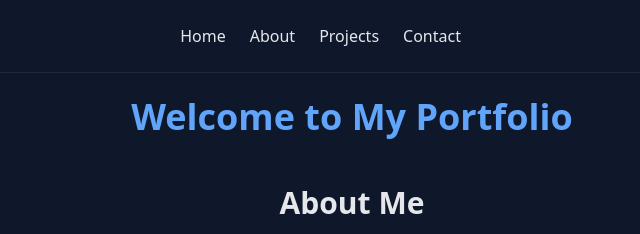
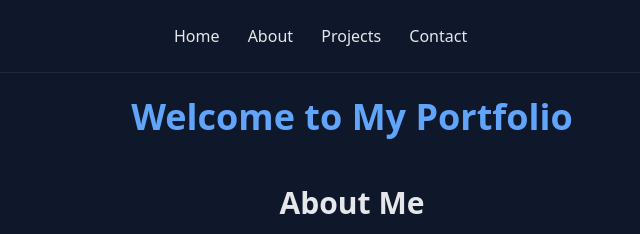
Before and after one commit to yummyhere/my-portfolio, a plain HTML site: page index.html in a window 1280 px wide. Shown: the top 234 px of the page, 288-928 px from the left. Drawn offline with nearby package versions, Linux system fonts and the light colour scheme.

Commit message:
Refactor header layout and navigation menu

```diff
--- a/index.html
+++ b/index.html
@@ -15,12 +15,16 @@
 
   <!-- Header Section -->
   <header class="bg-slate-900 border-b border-slate-800">
-  <div class="max-w-7xl mx-auto flex flex-wrap items-center justify-between p-4">
+
+    <div class="max-w-7xl mx-auto flex items-center justify-between p-4">
+
       <!-- Logo -->
-    <div class="text-2xl font-bold text-blue-600">YF</div>
+      <div class="text-2xl font-bold text-blue-600">
+        YF
+      </div>
 
       <!-- Navigation Menu -->
-    <nav class="flex flex-col sm:flex-row items-center gap-2 sm:gap-6">
+      <nav class="space-x-6">
         <a href="#" class="hover:text-blue-500">Home</a>
         <a href="#about" class="hover:text-blue-500">About</a>
         <a href="#projects" class="hover:text-blue-500">Projects</a>
@@ -31,9 +35,10 @@
      <button class="bg-blue-500 text-white px-4 py-2 rounded hover:bg-blue-600">
   Hire Me
 </button>
+
+
     </div>
   </header>
-
 
   <!-- Main Content -->
   <main class="max-w-7xl mx-auto p-6 text-center">
```
Lines whose indentation alone changed are shown as unchanged.
